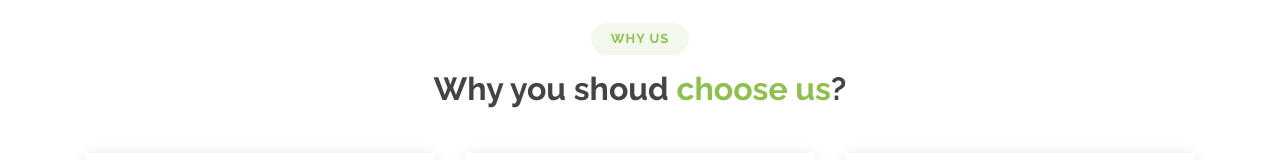
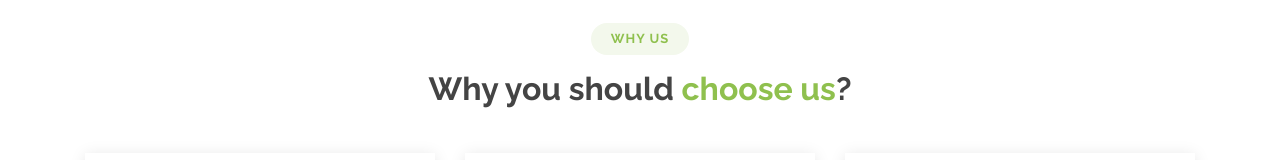
Before and after one commit to Athul-kkt/obsturador_web, a plain HTML site: page index.html in a window 1280 px wide. Shown: the part 629-789 px from the top of the page. Drawn offline with nearby package versions, Linux system fonts and the light colour scheme.

Commit message:
Update index.html

```diff
--- a/index.html
+++ b/index.html
@@ -149,7 +149,7 @@
 
         <div class="section-title" data-aos="zoom-in">
           <h2>Why Us</h2>
-          <h3>Why you shoud <span>choose us</span>?</h3>
+          <h3>Why you should <span>choose us</span>?</h3>
           <p> </p>
         </div>
 
```
